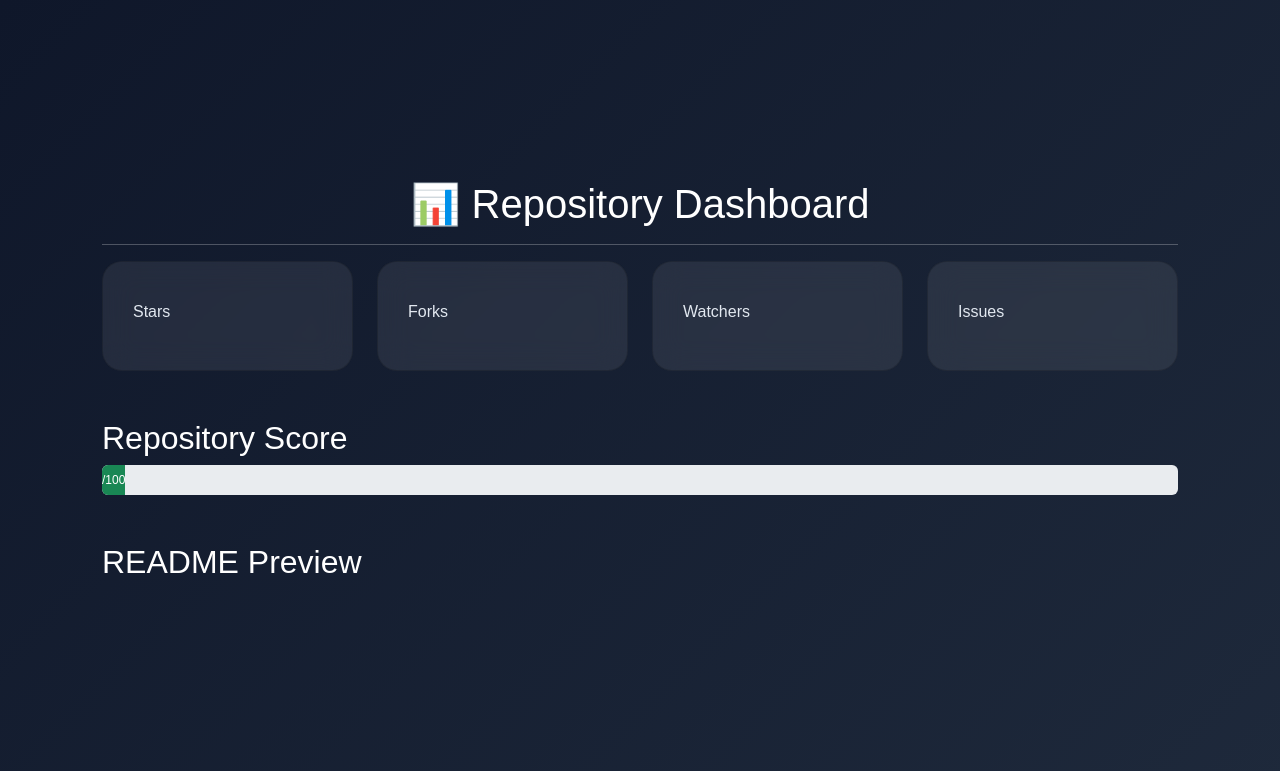
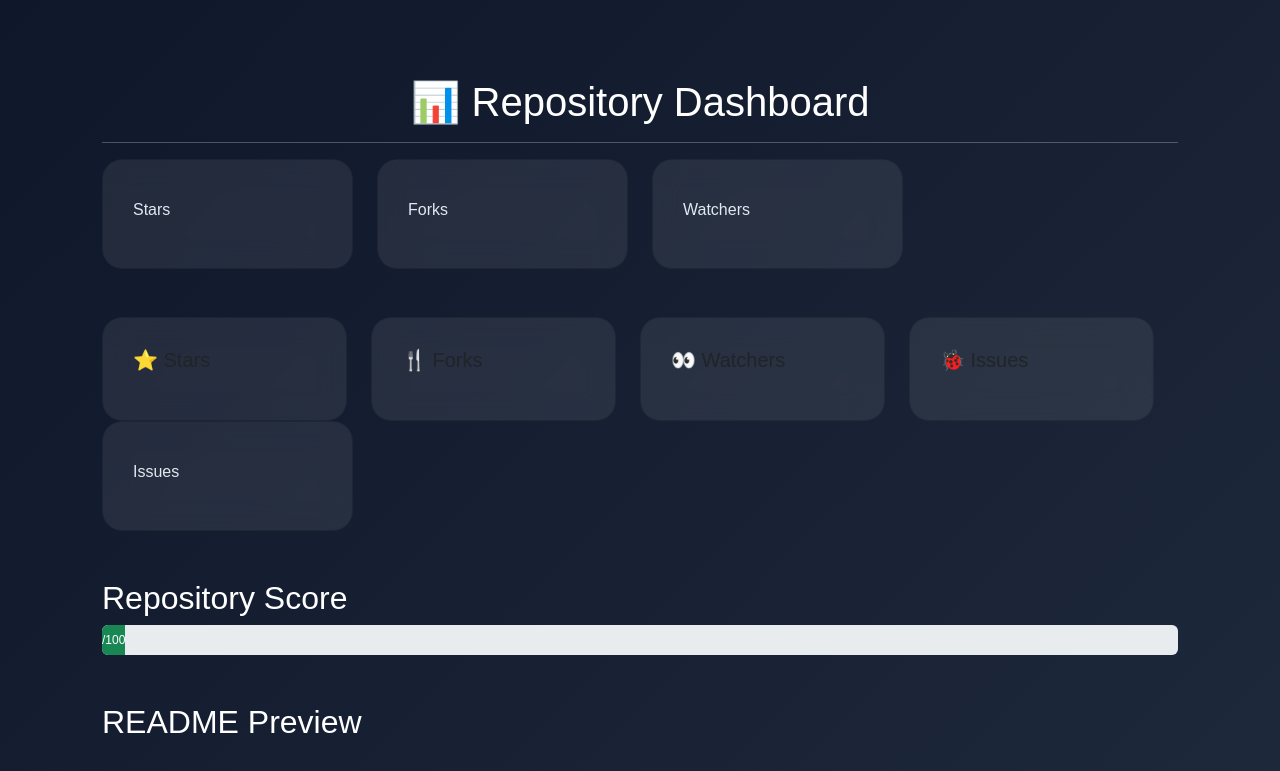
Before and after one commit to BurukalaManiReethika/github-repo-intelligence, a Flask app: template templates/dashboard.html in a window 1280 px wide. Shown: the top 771 px of the page. Before the commit the page ends 573 px from the top, so only its background shows below. Run offline with Flask 3, Linux system fonts and the light colour scheme; the template is opened without the code that fills it, so the values that code supplies are empty.

Commit message:
Update dashboard.html

```diff
--- a/templates/dashboard.html
+++ b/templates/dashboard.html
@@ -61,6 +61,37 @@
 </div>
 
 </div>
+  <div class="row g-4">
+
+<div class="col-lg-3">
+<div class="card stat-card">
+<h5>⭐ Stars</h5>
+<h2>{{ repo.stars }}</h2>
+</div>
+</div>
+
+<div class="col-lg-3">
+<div class="card stat-card">
+<h5>🍴 Forks</h5>
+<h2>{{ repo.forks }}</h2>
+</div>
+</div>
+
+<div class="col-lg-3">
+<div class="card stat-card">
+<h5>👀 Watchers</h5>
+<h2>{{ repo.watchers }}</h2>
+</div>
+</div>
+
+<div class="col-lg-3">
+<div class="card stat-card">
+<h5>🐞 Issues</h5>
+<h2>{{ repo.issues }}</h2>
+</div>
+</div>
+
+</div>
 
 <div class="col-md-3">
 
```
